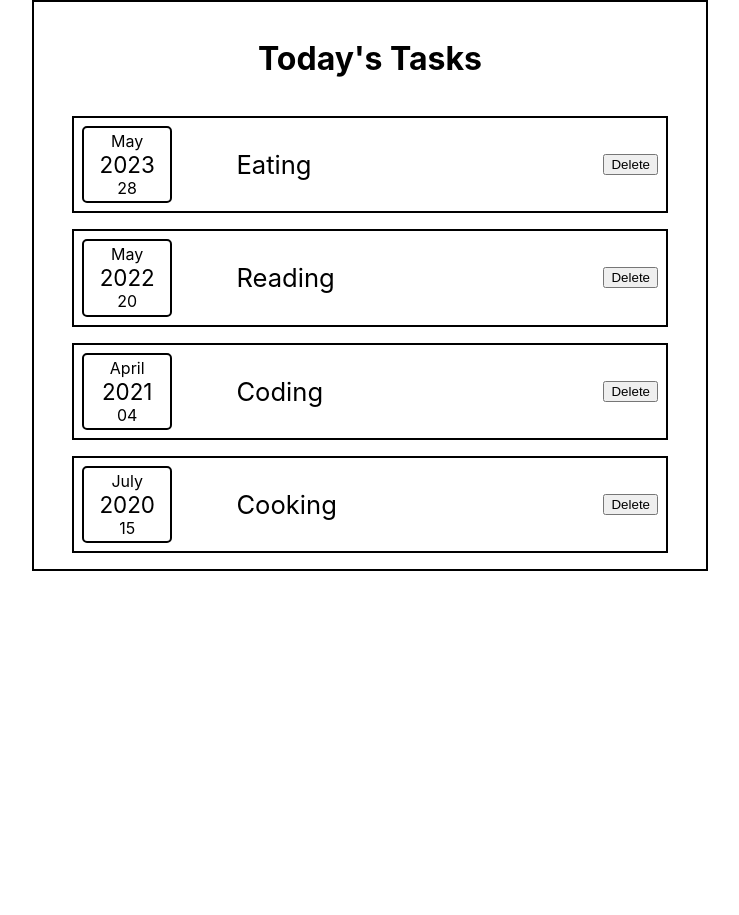
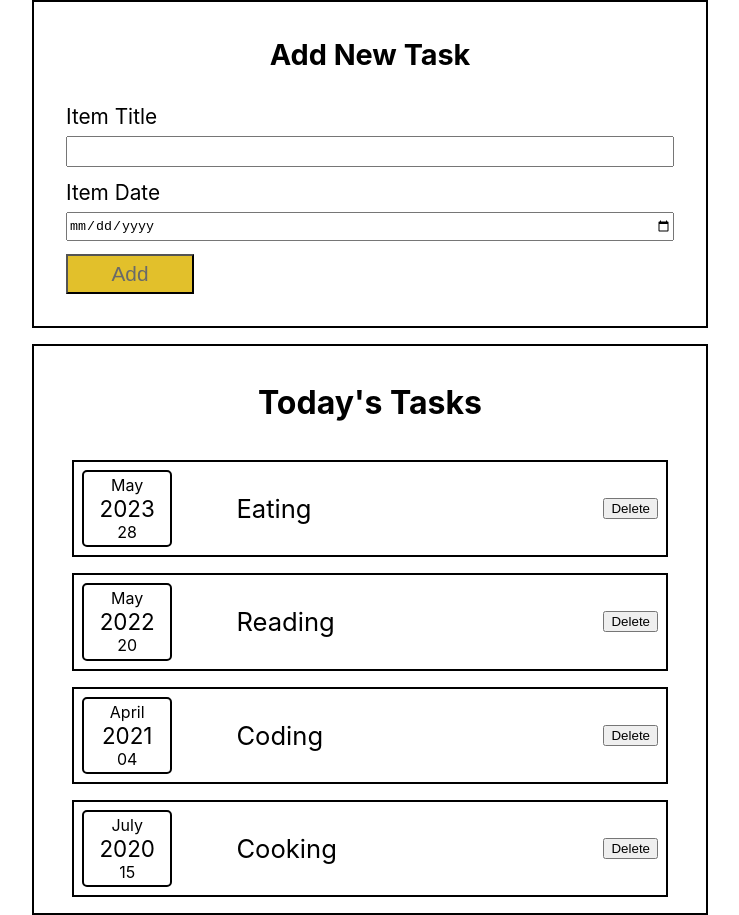
Before and after one commit to Abbbeen/react_to-do, a React (Create React App) app: page / in a window 1280 px wide. Shown: the whole page, without its empty margins (270-1009 px from the left). Before the commit the page ends 800 px from the top, so only its background shows below. Built offline with nearby package versions, Linux system fonts and the light colour scheme.

Commit message:
getting in to the dynamic part

```diff
--- a/src/App.css
+++ b/src/App.css
@@ -2,4 +2,5 @@
   display: flex;
   flex-direction: column;
   align-items: center;
+  gap:1rem;
 }
--- a/src/App.js
+++ b/src/App.js
@@ -1,5 +1,6 @@
 import ItemContainer from "./Components/ItemContainer";
 import "./App.css";
+import NewItem from "./Components/NewItem";
 
 function App() {
   const data = [
@@ -10,6 +11,7 @@ function App() {
   ];
   return (
     <div className="App">
+      <NewItem />
       <ItemContainer itemData={data}/>
     </div>
   );
--- a/src/Components/AddForm.css
+++ b/src/Components/AddForm.css
@@ -0,0 +1,37 @@
+form {
+    display:flex;
+    flex-direction: column;
+    gap:0.8rem;
+   padding:1rem;
+   padding-top: 0;
+}
+ .new-form{
+    display: flex;
+    flex-direction: column;
+    gap:0.4rem;
+}
+.form-title {
+    text-align: center;
+    font-size: 1.8rem;
+    text-transform: capitalize;
+}
+.new-form label{
+    font-size: 1.3rem;
+    text-transform: capitalize;
+}
+.new-form input {
+    height: 1.6rem;
+}
+form button {
+    font-size: 1.3rem;
+    width:8rem;
+    color: rgb(105, 106, 106);
+    height: 2.5rem;
+    text-align: center;
+    background-color: rgb(226, 192, 43);
+    transition: all 0.05sec linear;
+}
+
+button:hover {
+    background-color: rgb(228, 210, 117);
+}
--- a/src/Components/AddForm.js
+++ b/src/Components/AddForm.js
@@ -0,0 +1,20 @@
+import "./AddForm.css";
+
+
+function AddForm() {
+  return (
+    <form>
+      <h1 className="form-title">add new task</h1>
+      <div className="new-form">
+        <label>Item Title</label>
+        <input type="text" />
+      </div>
+      <div className="new-form">
+        <label>Item Date</label>
+        <input type="date" />
+      </div>
+      <button>Add</button>
+    </form>
+  );
+}
+export default AddForm;
--- a/src/Components/NewItem.css
+++ b/src/Components/NewItem.css
@@ -0,0 +1,5 @@
+.new-item {
+    width:50%;
+    border:solid 2px black;
+    padding: 1rem;
+}
--- a/src/Components/NewItem.js
+++ b/src/Components/NewItem.js
@@ -0,0 +1,12 @@
+import "./NewItem.css";
+import AddForm from "./AddForm";
+
+function NewItem() {
+  return (
+    <div className="new-item">
+      <AddForm />
+    </div>
+  );
+}
+
+export default NewItem;
```
